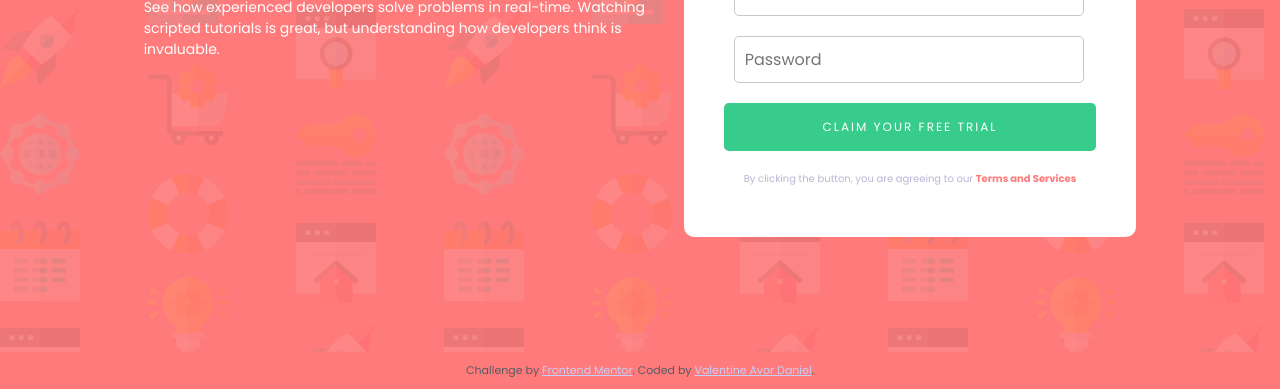
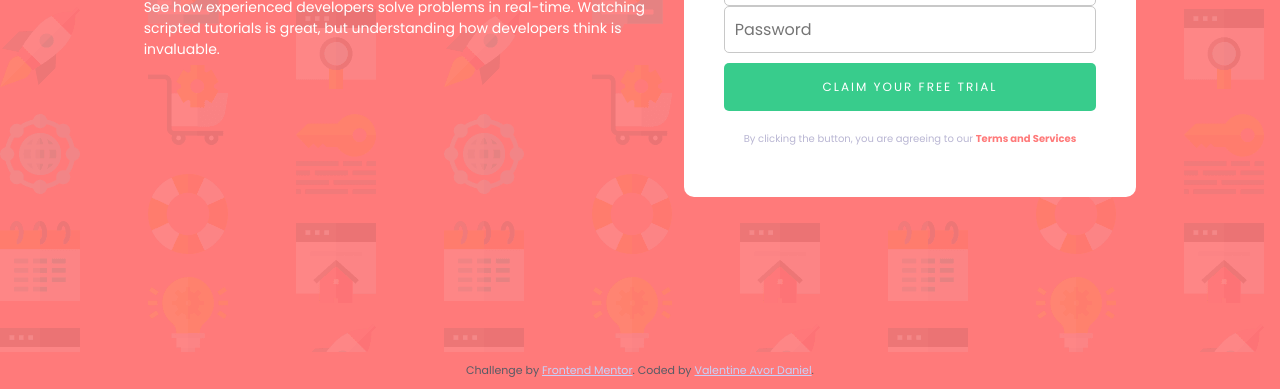
Before and after one commit to valcruxx/intro-component-with-sign-form-master, a plain HTML site: page index.html in a window 1280 px wide. Shown: the part 408-800 px from the top of the page. Drawn offline with Linux system fonts and the light colour scheme.

Commit message:
Update style.css

```diff
--- a/style.css
+++ b/style.css
@@ -54,10 +54,9 @@ form {
 }
 input {
   padding: 10px;
-  margin: 10px;
   border: 1px solid rgb(200, 200, 200);
   border-radius: 5px;
-  width: 350px;
+  width: 100%;
 }
 .error {
   display: none;
```
